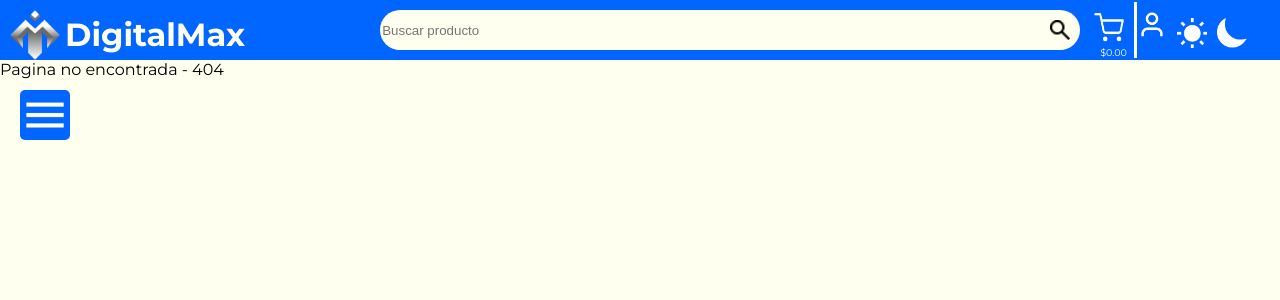
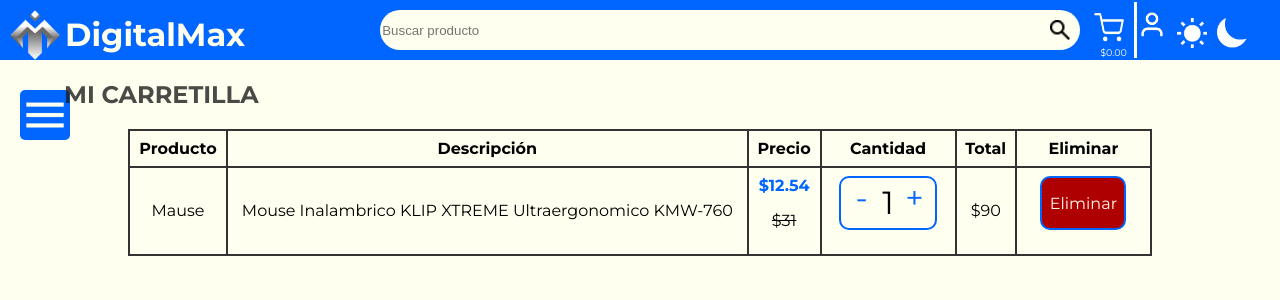
Before and after one commit to marlon-cruz/E-Commerce, a React (Vite) app in the folder digitalmax/: page /app/carretilla in a window 1280 px wide. Before the commit this address had no page. Shown: the top 300 px of the page. Built offline with nearby package versions, Linux system fonts and the light colour scheme.

Commit message:
Creacion de layout carrito de compra

```diff
--- a/digitalmax/src/App.jsx
+++ b/digitalmax/src/App.jsx
@@ -14,7 +14,8 @@
 import LoginLayout from './layout/LoginLayout/LoginLayout.jsx'
 import AdminPanel from './layout/AdminPanel/AdminPanel.jsx'
 import { obtenerProducto } from './API/ProductosAPI.js'
-
+import layouCarritoCompra from './layout/LayoutCarritoCompra/LayoutCarritoCompra.jsx'
+import LayoutCarritoCompra from './layout/LayoutCarritoCompra/LayoutCarritoCompra.jsx'
 
 function App() {
   const [count, setCount] = useState(0)
@@ -34,9 +35,11 @@
         <Route path='/app' element={<LayoutMenuHamburguesa/>}>{/* Envuelvo con el MenuHamburguesa */}
         <Route path="/app/productos" element={<ProductosLayout/>}/>
         <Route path={'/app/productos/producto/:id'} element={<DetallesLayout/>}/>
+        <Route path={'/app/carretilla'} element={<LayoutCarritoCompra/>}/>
         {/* <Route path="/app/productos/producto/1" element={<DetallesLayout/>}/> Ruta de detalle de producto EL 1 ES TEMPORAL */}
         <Route path="/app/login" element={<LoginLayout/>}/> {/* acceso a la ruta de Login */}
         <Route path="*" element={ <div>Pagina no encontrada - 404</div> }/>
+
 
         </Route>
 
--- a/digitalmax/src/componentes/ButtonActionProduc/ButtonActionProduc.css
+++ b/digitalmax/src/componentes/ButtonActionProduc/ButtonActionProduc.css
@@ -35,3 +35,17 @@
     background: #0066ff;
     color: #fffff0;
 }
+.CarritoCompraBTN{
+    background-color: #AE0000;
+    max-width: 70%;
+    color: #fffff0;
+}
+@media (width<600px){
+    .CarritoCompraBTN{
+        max-width: 40px;
+        max-height: 30px;
+    }
+    .CarritoCompraBTN>p{
+        font-size: 0.5rem;
+    }
+}
--- a/digitalmax/src/componentes/ButtonCantProduct/ButtonCantProduct.css
+++ b/digitalmax/src/componentes/ButtonCantProduct/ButtonCantProduct.css
@@ -28,3 +28,15 @@
 .contentButtonDetalles>span:hover{
     color: var(--color-primary);
 } */
+
+.CarritoCantbtn{
+    max-width: 80%;
+    max-height: 40%;
+}
+@media (width<600px){
+    .CarritoCantbtn{
+        max-width: 40px;
+        max-height: 30px;
+        font-size: 1rem;
+    }
+}
--- a/digitalmax/src/componentes/ButtonCantProduct/ButtonCantProduct.jsx
+++ b/digitalmax/src/componentes/ButtonCantProduct/ButtonCantProduct.jsx
@@ -19,7 +19,7 @@
     }
 
     return(
-        <div className="contentButtonDetalles">
+        <div className= {`contentButtonDetalles ${prop.carritoBtnCant}`}>
                 <span onClick={() => {conteo("-")}}>-</span>
                 <div>{countProduct}</div>
                 <span onClick={() => {conteo("+")}}>+</span>
--- a/digitalmax/src/componentes/Header/Header.jsx
+++ b/digitalmax/src/componentes/Header/Header.jsx
@@ -31,6 +31,10 @@
     navigate("/app/productos");
     setMenu(false);
   };
+   const handleAccessCarrto = () => {
+    navigate("/app/carretilla");
+    setMenu(false);
+  };
   return (
     <header className="headerComponent">
       <div onClick={handleAccessProduct}>
@@ -43,7 +47,7 @@
         <img src={search} alt="" />
       </div>
       <div className="headercontenicon">
-        <div>
+        <div onClick={handleAccessCarrto}>
           <img src={shop} alt="" />
           <p>$0.00</p>
         </div>
--- /dev/null
+++ b/digitalmax/src/layout/LayoutCarritoCompra/LayoutCarritoCompra.css
@@ -0,0 +1,67 @@
+.layoutCarritoCompra{
+    max-width: 100vw;
+    height: auto;
+    display: flex;
+    flex-direction: column;
+    align-items: center;
+    justify-content: center;
+}
+.layoutCarritoCompra:first-child>h2{
+    align-self: flex-start;
+    color: #1d1d1d;
+    opacity: 0.8;
+    margin-left: 5%;
+}
+.contenedorItemCarrito{
+    width: 100%;
+    height: 50%;
+    display: flex;
+    flex-direction: column;
+    align-items: center;
+    justify-content:center ;
+}
+.contenedorItemCarrito>table{
+    width: 80%;
+    text-align: center;
+    border-collapse: collapse;
+}
+.contenedorItemCarrito>table, th, td {
+  border: 2px solid #333;
+  padding: 8px;
+  text-align: center;
+  justify-content: center;
+  align-items: center;
+}
+.bodyTableCarrito>tr>td{
+    justify-content: center;
+}
+.bodyTableCarrito>tr:hover {
+    background-color: #c7c6c6;
+}
+.bodyTableCarrito>tr>td>span{
+    color: #0066ff;
+    font-weight: bold;
+}
+.bodyTableCarrito>tr>td>p{
+    text-decoration: line-through;
+}
+.cellBtn{
+  display: flex;
+  border: none;
+  justify-content: center;
+  align-items: center;
+}
+@media (width<400px){
+    .contenedorItemCarrito{
+        align-self: flex-start;
+    }
+}
+@media (width<600px) {
+    .layoutCarritoCompra{
+        min-width: 100vw;
+    }
+    .contenedorItemCarrito{
+        max-width: 100vw;
+        font-size: 0.5rem;
+    }
+}
--- /dev/null
+++ b/digitalmax/src/layout/LayoutCarritoCompra/LayoutCarritoCompra.jsx
@@ -0,0 +1,39 @@
+import '../LayoutCarritoCompra/LayoutCarritoCompra.css'
+
+import ButtonActionProduc from '../../componentes/ButtonActionProduc/ButtonActionProduc'
+
+import ButtonCantProduct from '../../componentes/ButtonCantProduct/ButtonCantProduct';
+
+function LayoutCarritoCompra(){
+    return(
+        <div className='layoutCarritoCompra'>
+            <h2>MI CARRETILLA</h2>
+            <div className='contenedorItemCarrito'>
+               <table>
+                <thead>
+                    <tr>
+                        <th>Producto</th>
+                        <th>Descripción</th>
+                        <th>Precio</th>
+                        <th>Cantidad</th>
+                        <th>Total</th>
+                        <th>Eliminar</th>
+                    </tr>
+                </thead>
+                <tbody className='bodyTableCarrito'>
+                    <tr>
+                        <td>Mause</td>
+                        <td>Mouse Inalambrico KLIP XTREME Ultraergonomico KMW-760</td>
+                        <td><span>$12.54</span><p>$31</p></td>
+                        <td className='cellBtn'><ButtonCantProduct carritoBtnCant= {"CarritoCantbtn"} stock = {5}/></td>
+                        <td>$90</td>
+                        <td className='cellBtn'><ButtonActionProduc status = {"CarritoCompraBTN"} text = {"Eliminar"}/></td>
+                    </tr>
+                </tbody>
+               </table>
+            </div>
+        </div>
+    )
+}
+
+export default LayoutCarritoCompra;
```
